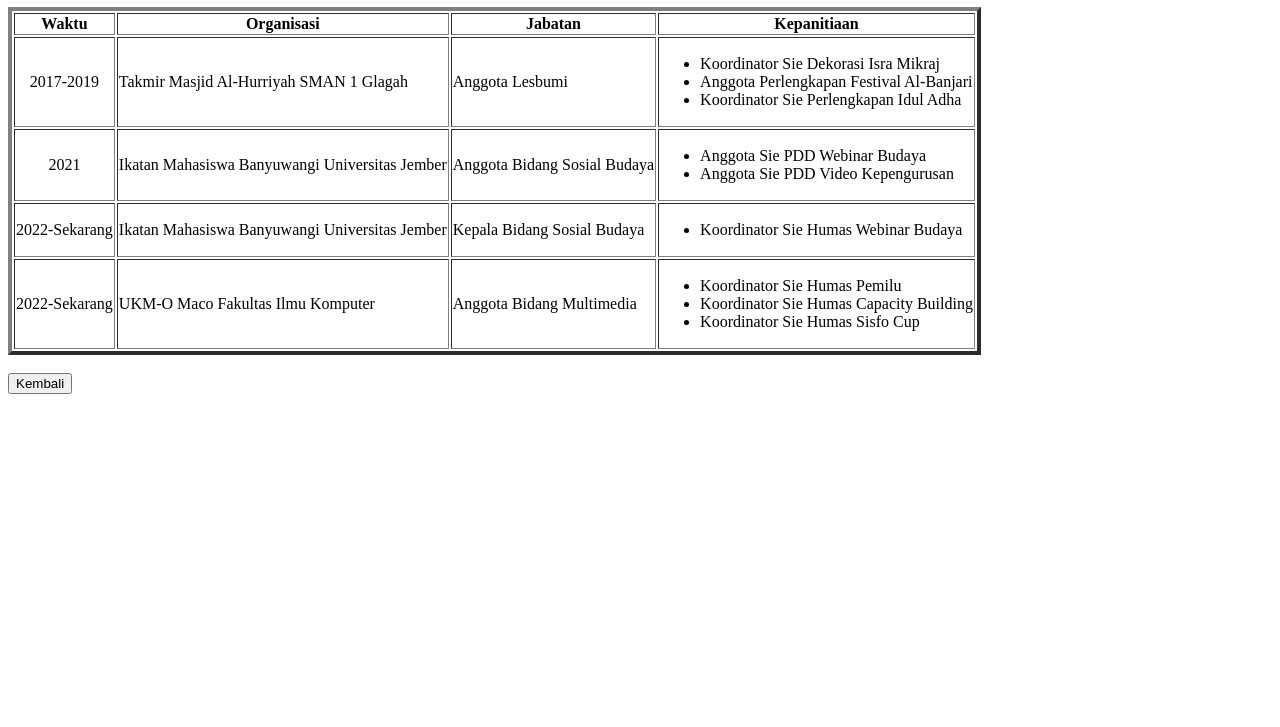
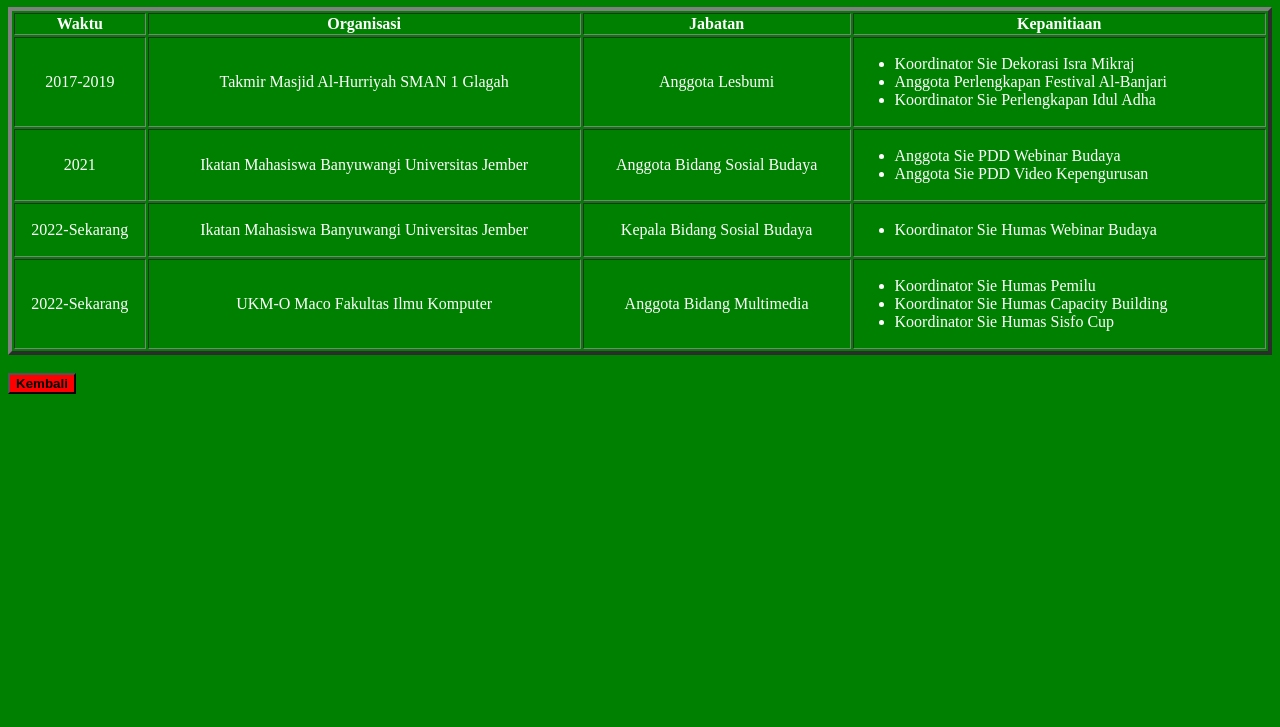
Before and after one commit to bilasfebri/web-basic-seal, a plain HTML site: page portofolio.html in a window 1280 px wide. Shown: the part 73-800 px from the top of the page. Drawn offline with Linux system fonts and the light colour scheme.

Commit message:
tambah portofolio.html

```diff
--- a/portofolio.html
+++ b/portofolio.html
@@ -6,10 +6,10 @@
     <meta name="viewport" content="width=device-width, initial-scale=1.0">
     <title>Portofolio Bilas FDA</title>
 </head>
-<body>
+<body style="color: white; background: green">
     <h1>Portofolio Organisasi</h1>
 
-    <table border="4">
+    <table border="4" style="width: 100%;">
         <tr>
             <th>Waktu</th>
             <th>Organisasi</th>
@@ -18,8 +18,8 @@
         </tr>
         <tr>
             <td style="text-align: center;">2017-2019</td>
-            <td>Takmir Masjid Al-Hurriyah SMAN 1 Glagah</td>
-            <td>Anggota Lesbumi</td>
+            <td style="text-align: center;">Takmir Masjid Al-Hurriyah SMAN 1 Glagah</td>
+            <td style="text-align: center;">Anggota Lesbumi</td>
             <td>
                 <ul>
                     <li>Koordinator Sie Dekorasi Isra Mikraj</li>
@@ -30,8 +30,8 @@
         </tr>
         <tr>
             <td style="text-align: center;">2021</td>
-            <td>Ikatan Mahasiswa Banyuwangi Universitas Jember</td>
-            <td>Anggota Bidang Sosial Budaya</td>
+            <td style="text-align: center;">Ikatan Mahasiswa Banyuwangi Universitas Jember</td>
+            <td style="text-align: center;">Anggota Bidang Sosial Budaya</td>
             <td>
                 <ul>
                     <li>Anggota Sie PDD Webinar Budaya</li>
@@ -41,8 +41,8 @@
         </tr>
         <tr>
             <td style="text-align: center;">2022-Sekarang</td>
-            <td>Ikatan Mahasiswa Banyuwangi Universitas Jember</td>
-            <td>Kepala Bidang Sosial Budaya</td>
+            <td style="text-align: center;">Ikatan Mahasiswa Banyuwangi Universitas Jember</td>
+            <td style="text-align: center;">Kepala Bidang Sosial Budaya</td>
             <td>
                 <ul>
                     <li>Koordinator Sie Humas Webinar Budaya</li>
@@ -51,8 +51,8 @@
         </tr>
         <tr>
             <td style="text-align: center;">2022-Sekarang</td>
-            <td>UKM-O Maco Fakultas Ilmu Komputer</td>
-            <td>Anggota Bidang Multimedia</td>
+            <td style="text-align: center;">UKM-O Maco Fakultas Ilmu Komputer</td>
+            <td style="text-align: center;">Anggota Bidang Multimedia</td>
             <td>
                 <ul>
                     <li>Koordinator Sie Humas Pemilu</li>
@@ -63,6 +63,6 @@
         </tr>
     </table>
     <br>
-    <button title="Kembali ke biodata" onclick="window.location.href='biodata.html'">Kembali</button>
+    <button style="background: red;" title="Kembali ke biodata" onclick="window.location.href='biodata.html'"><b>Kembali</b></button>
 </body>
 </html>
```
